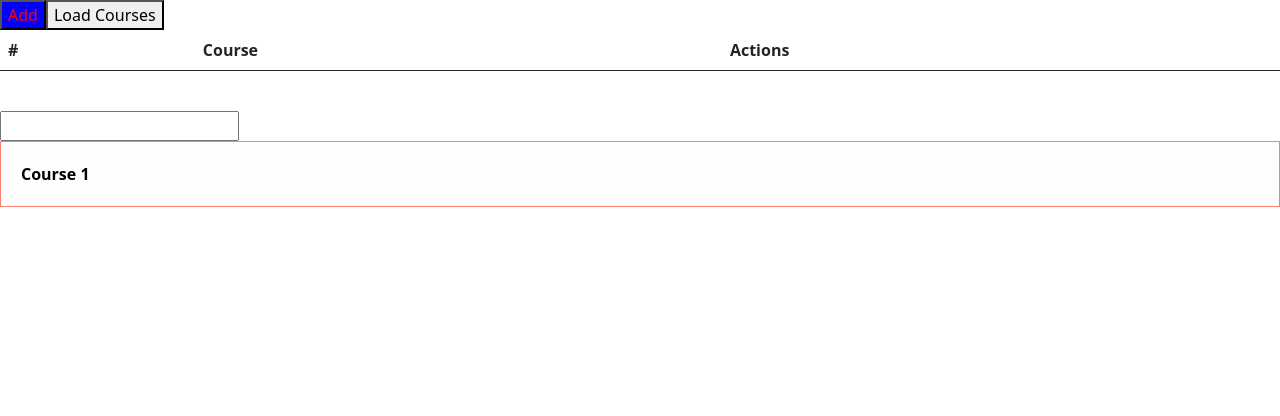
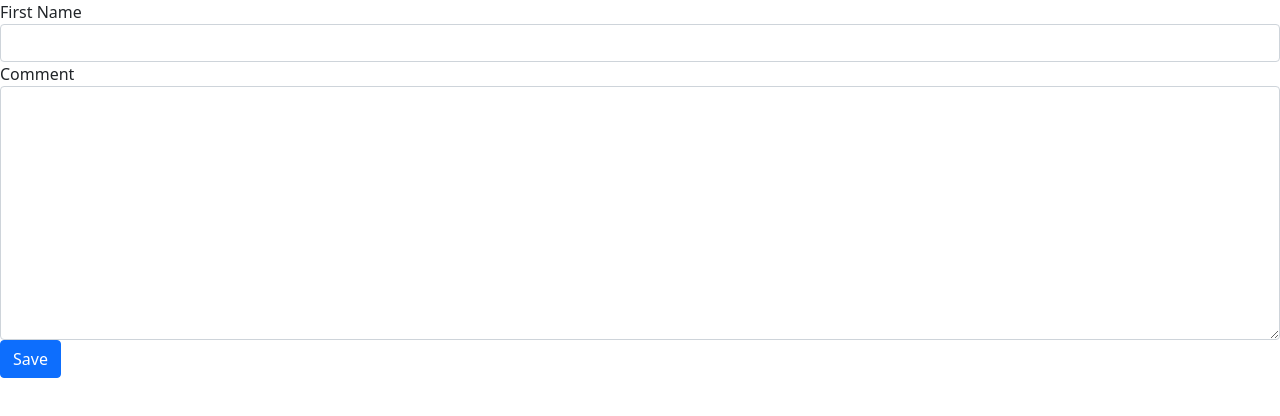
Before and after one commit to varunram64/HelloWorld, an Angular app: page / in a window 1280 px wide. Shown: the top 416 px of the page. Built offline with nearby package versions, Linux system fonts and the light colour scheme.

Commit message:
Template-driven Form, Validations and Styling Invalid Input Fields

```diff
--- a/src/app/app.component.html
+++ b/src/app/app.component.html
@@ -1,4 +1,6 @@
-<button (click)="onAdd()" [ngStyle]="{
+<contact-form></contact-form>
+
+<!-- <button (click)="onAdd()" [ngStyle]="{
     'backgroundColor': 'blue',
     'color': courses && courses.length ? 'white' : 'red'
 }">Add</button>
@@ -28,9 +30,9 @@
 </table>
 
 <br />
-<!-- <input type="text" appInputFormat [format]="'uppercase'" /> -->
+<input type="text" appInputFormat [format]="'uppercase'" />
 <input type="text" [appInputFormat]="'uppercase'" />
 
 <zippy title="Course 1">
     Course 1
-</zippy>
+</zippy> -->
--- a/src/app/app.module.ts
+++ b/src/app/app.module.ts
@@ -15,6 +15,7 @@ import { PanelComponent } from './panel/panel.component';
 import { LikeComponent } from './like/like.component';
 import { InputFormatDirective } from './input-format.directive';
 import { ZippyComponent } from './zippy/zippy.component';
+import { ContactFormComponent } from './contact-form/contact-form.component';
 
 @NgModule({
   declarations: [
@@ -28,7 +29,8 @@ import { ZippyComponent } from './zippy/zippy.component';
     PanelComponent,
     LikeComponent,
     InputFormatDirective,
-    ZippyComponent
+    ZippyComponent,
+    ContactFormComponent
   ],
   imports: [
     BrowserModule,
--- /dev/null
+++ b/src/app/contact-form/contact-form.component.css
@@ -0,0 +1,3 @@
+.form-control.ng-touched.ng-invalid {
+    border: 2px solid red;
+}
--- /dev/null
+++ b/src/app/contact-form/contact-form.component.html
@@ -0,0 +1,25 @@
+<form>
+    <div class="form-group">
+        <label for="firstname">First Name</label>
+        <input required minlength="4" maxlength="12" pattern="banana" ngModel name="firstname" #firstname="ngModel" id="firstname" type="text" class="form-control">
+        <div *ngIf="firstname.touched && firstname.errors" class="alert alert-danger">
+            <div *ngIf="firstname.errors.required">
+                First Name is mandatory
+            </div>
+            <div *ngIf="firstname.errors.minlength">
+                First Name min length is {{ firstname.errors.minlength.requiredLength }}
+            </div>
+            <div *ngIf="firstname.errors.maxlength">
+                First Name max length is {{ firstname.errors.maxlength.requiredLength }}
+            </div>
+            <div *ngIf="firstname.errors.pattern">
+                First Name can be banana
+            </div>
+        </div>
+    </div>
+    <div class="form-group">
+        <label for="comment">Comment</label>
+        <textarea ngModel name="comment" id="comment" cols="30" rows="10" class="form-control"></textarea>
+    </div>
+    <button class="btn btn-primary" type="submit">Save</button>
+</form>
--- /dev/null
+++ b/src/app/contact-form/contact-form.component.ts
@@ -0,0 +1,12 @@
+import { Component } from '@angular/core';
+
+@Component({
+  selector: 'contact-form',
+  templateUrl: './contact-form.component.html',
+  styleUrls: ['./contact-form.component.css']
+})
+export class ContactFormComponent {
+  log(x: any) {
+    console.log(x);
+  }
+}
```
Also changed, not shown: 1 other file (tests, documents, lock files or other folders).
